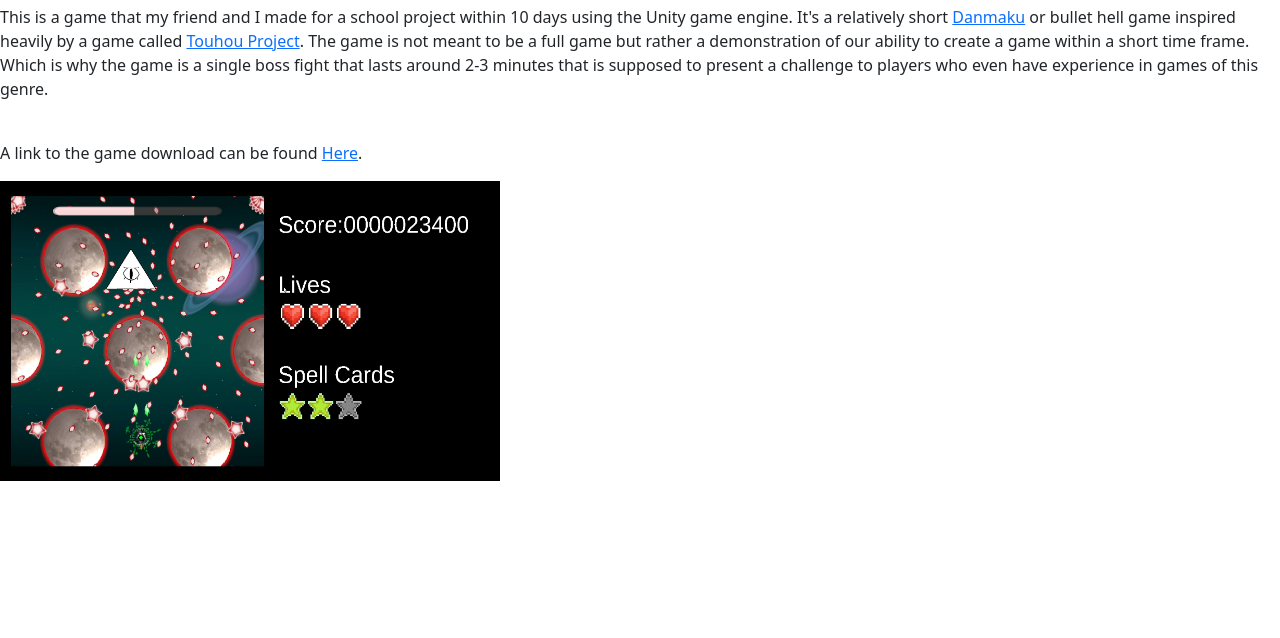
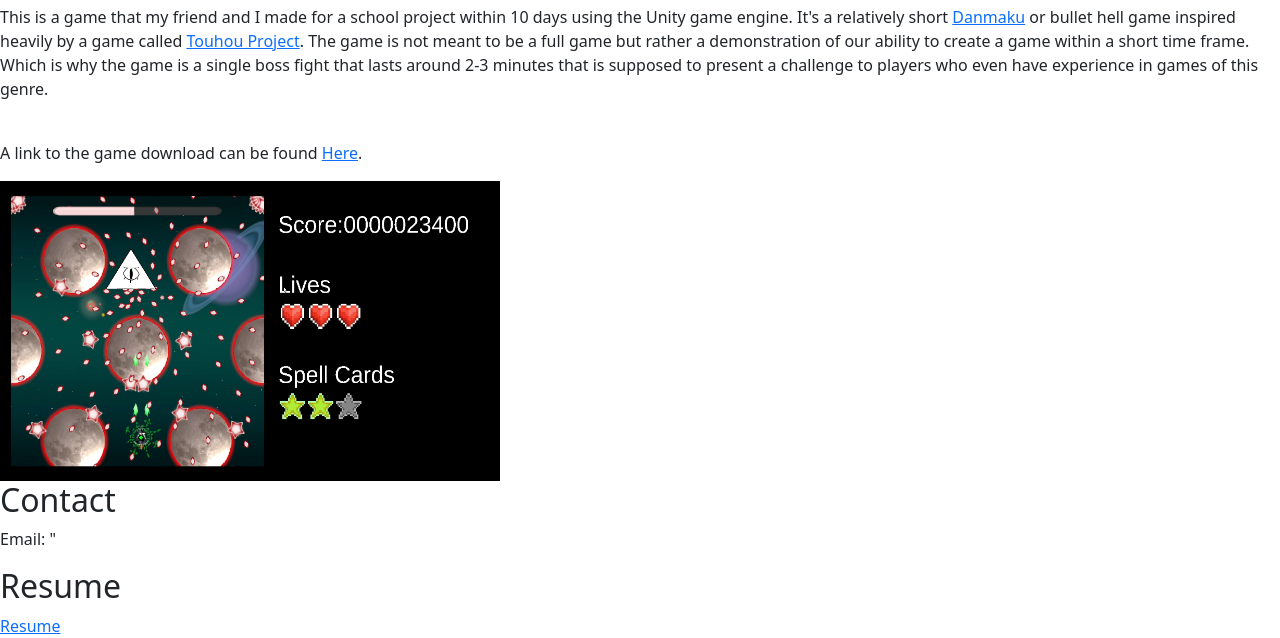
Before and after one commit to ssvanno/ssvanno.github.io, a website: page index.html in a window 1280 px wide. Shown: the part 579-1217 px from the top of the page. Before the commit the page ends 1060 px from the top, so only its background shows below. Drawn offline with nearby package versions, Linux system fonts and the light colour scheme.

Commit message:
contact resume

```diff
--- a/index.html
+++ b/index.html
@@ -42,7 +42,14 @@
     <br>A link to the game download can be found <a href="https://github.com/ssvanno/game_demo">Here</a>.</p>
     <img src="Game_Screenshot.png" alt="Screenshot of gameplay" width="500" height="300">
   </div>
-
+  <div>
+    <h2>Contact</h2>
+    <p>Email: <a href="mailto:"></a>"</p>
+  </div>
+  <div>
+    <h2>Resume</h2>
+    <a href="Resume.pdf">Resume</a>
+  </div>
 </body>
 
 </html>
```
